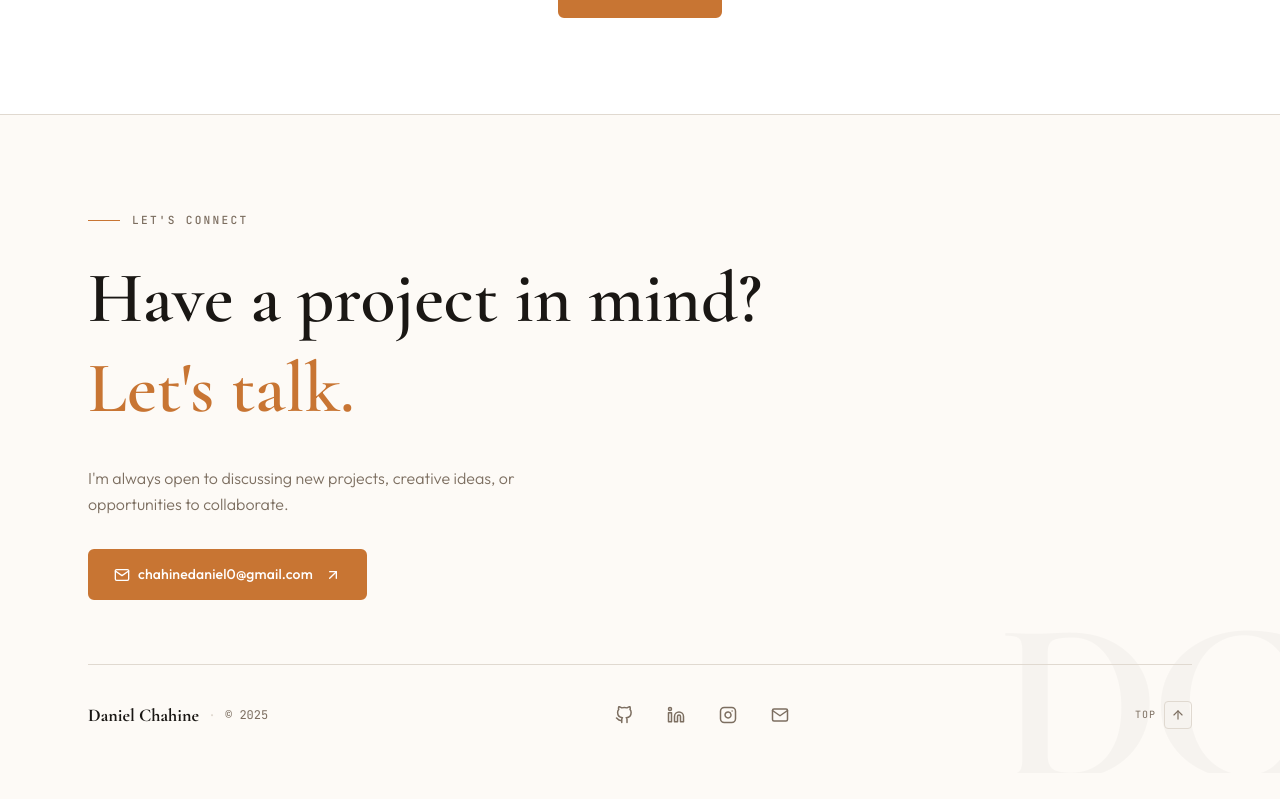
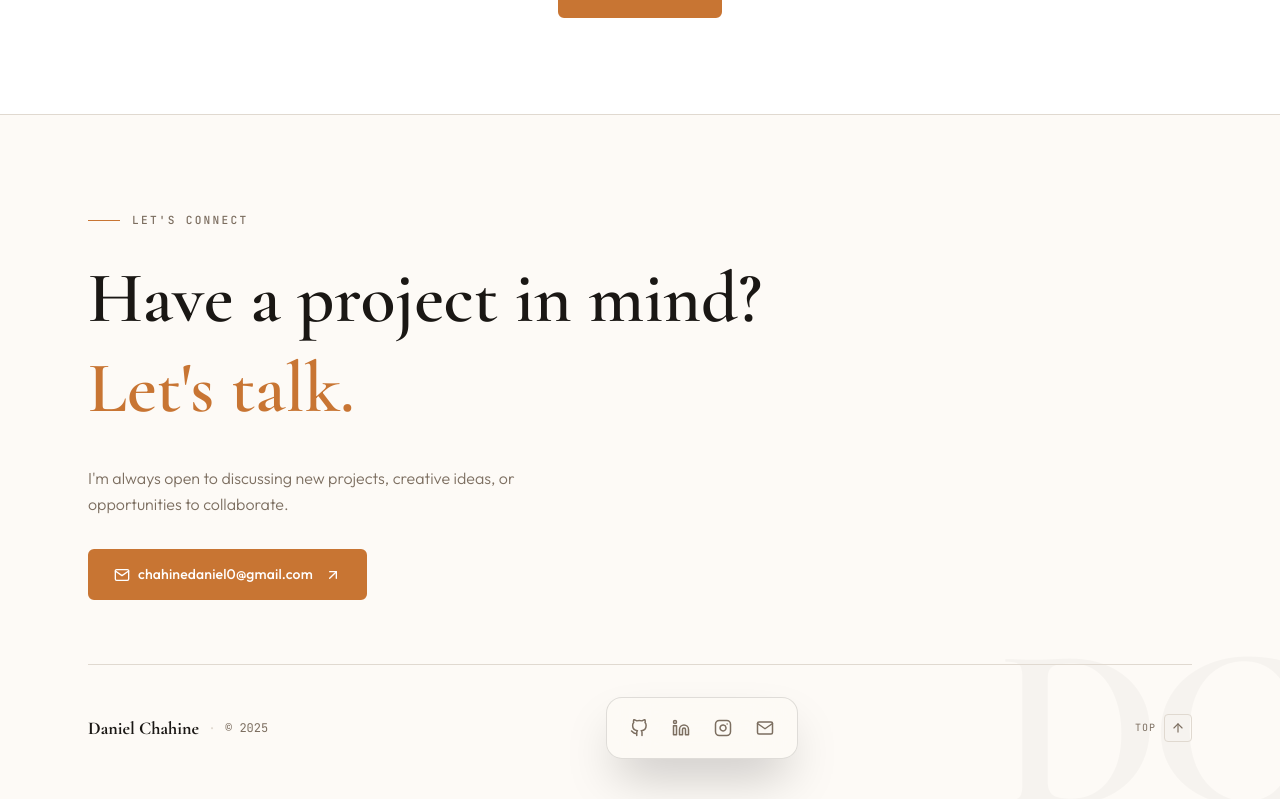
Before and after one commit to DanielChahine0/DanielChahine0.github.io, a React (Vite) app: page /#/ in a window 1280 px wide. Shown: the part 3564-4363 px from the top of the page. Before the commit the page ends 4337 px from the top, so only its background shows below. Built offline with nearby package versions, Linux system fonts and the light colour scheme.

Commit message:
Update Footer.jsx

```diff
--- a/src/components/Footer.jsx
+++ b/src/components/Footer.jsx
@@ -1,16 +1,20 @@
 /**
  * Footer.jsx
- * Elegant footer with large display CTA and refined social links.
+ * Elegant footer with large display CTA and glass dock social links.
  */
+import { useState } from "react";
 import { ArrowUp, ArrowUpRight } from "lucide-react";
 import { FiGithub, FiLinkedin, FiInstagram, FiMail } from "react-icons/fi";
+import { motion, AnimatePresence } from "framer-motion";
 
 export const Footer = () => {
+    const [hoveredIndex, setHoveredIndex] = useState(null);
+
     const socials = [
-        { icon: <FiGithub size={18} />, href: "https://github.com/DanielChahine0",           label: "GitHub" },
-        { icon: <FiLinkedin size={18} />, href: "https://www.linkedin.com/in/danielchahine", label: "LinkedIn" },
-        { icon: <FiInstagram size={18} />, href: "http://instagram.com/dxni.ch",             label: "Instagram" },
-        { icon: <FiMail size={18} />, href: "mailto:chahinedaniel0@gmail.com",               label: "Email" },
+        { Icon: FiGithub,    href: "https://github.com/DanielChahine0",           label: "GitHub" },
+        { Icon: FiLinkedin,  href: "https://www.linkedin.com/in/danielchahine",   label: "LinkedIn" },
+        { Icon: FiInstagram, href: "http://instagram.com/dxni.ch",                label: "Instagram" },
+        { Icon: FiMail,      href: "mailto:chahinedaniel0@gmail.com",             label: "Email" },
     ];
 
     return (
@@ -62,32 +66,86 @@ export const Footer = () => {
                             </p>
                         </div>
 
-                        {/* Social Links */}
-                        <div className="flex items-center gap-4">
-                            {socials.map((social) => (
-                                <a
-                                    key={social.label}
-                                    href={social.href}
-                                    target={social.href.startsWith("http") ? "_blank" : undefined}
-                                    rel={social.href.startsWith("http") ? "noopener noreferrer" : undefined}
-                                    className="p-2 text-muted-foreground rounded-md border border-transparent hover:border-border transition-all duration-200"
-                                    style={{
-                                        transition: "all 0.2s ease",
-                                    }}
-                                    onMouseEnter={e => {
-                                        e.currentTarget.style.color = "var(--accent-color)";
-                                        e.currentTarget.style.borderColor = "var(--accent-color)";
-                                    }}
-                                    onMouseLeave={e => {
-                                        e.currentTarget.style.color = "";
-                                        e.currentTarget.style.borderColor = "";
-                                    }}
-                                    aria-label={social.label}
-                                >
-                                    {social.icon}
-                                </a>
-                            ))}
-                        </div>
+                        {/* Social Links — glass dock */}
+                        <nav
+                            className="relative flex gap-0.5 items-center px-3 py-2.5 rounded-2xl glass-border bg-background/80 backdrop-blur-xl shadow-2xl"
+                            onMouseLeave={() => setHoveredIndex(null)}
+                            aria-label="Social Links"
+                        >
+                            {socials.map((social, index) => {
+                                const { Icon, href, label } = social;
+                                const isHovered = hoveredIndex === index;
+                                return (
+                                    <div
+                                        key={label}
+                                        className="relative flex items-center justify-center"
+                                        onMouseEnter={() => setHoveredIndex(index)}
+                                    >
+                                        {/* Tooltip — appears above */}
+                                        <AnimatePresence>
+                                            {isHovered && (
+                                                <motion.div
+                                                    className="absolute bottom-full left-1/2 -translate-x-1/2 mb-3 pointer-events-none z-50 px-3 py-1.5 rounded-lg"
+                                                    style={{
+                                                        background: 'var(--foreground)',
+                                                        color: 'var(--background)',
+                                                        fontSize: '12px',
+                                                        fontWeight: 500,
+                                                        whiteSpace: 'nowrap',
+                                                        letterSpacing: '0.025em',
+                                                        fontFamily: "'Outfit', sans-serif",
+                                                    }}
+                                                    initial={{ opacity: 0, y: 6, scale: 0.88 }}
+                                                    animate={{ opacity: 1, y: 0, scale: 1 }}
+                                                    exit={{ opacity: 0, y: 6, scale: 0.88 }}
+                                                    transition={{ duration: 0.13, ease: 'easeOut' }}
+                                                >
+                                                    {label}
+                                                </motion.div>
+                                            )}
+                                        </AnimatePresence>
+
+                                        <motion.a
+                                            href={href}
+                                            target={href.startsWith("http") ? "_blank" : undefined}
+                                            rel={href.startsWith("http") ? "noopener noreferrer" : undefined}
+                                            aria-label={label}
+                                            className="relative w-10 h-10 flex items-center justify-center rounded-xl cursor-pointer"
+                                            animate={{
+                                                scale: isHovered ? 1.15 : 1,
+                                                y: isHovered ? -3 : 0,
+                                            }}
+                                            transition={{ type: 'spring', stiffness: 320, damping: 22 }}
+                                            whileTap={{ scale: 0.9 }}
+                                        >
+                                            {/* Hover bg */}
+                                            <AnimatePresence>
+                                                {isHovered && (
+                                                    <motion.span
+                                                        className="absolute inset-0 rounded-xl"
+                                                        style={{ background: 'rgba(var(--accent-color-rgb), 0.09)' }}
+                                                        initial={{ opacity: 0 }}
+                                                        animate={{ opacity: 1 }}
+                                                        exit={{ opacity: 0 }}
+                                                        transition={{ duration: 0.15 }}
+                                                    />
+                                                )}
+                                            </AnimatePresence>
+
+                                            <Icon
+                                                size={18}
+                                                style={{
+                                                    color: isHovered ? 'var(--foreground)' : 'var(--muted-foreground)',
+                                                    transition: 'color 0.18s ease',
+                                                    position: 'relative',
+                                                    flexShrink: 0,
+                                                }}
+                                            />
+                                        </motion.a>
+                                    </div>
+                                );
+                            })}
+                        </nav>
 
                         {/* Back to Top */}
                         <button
```
